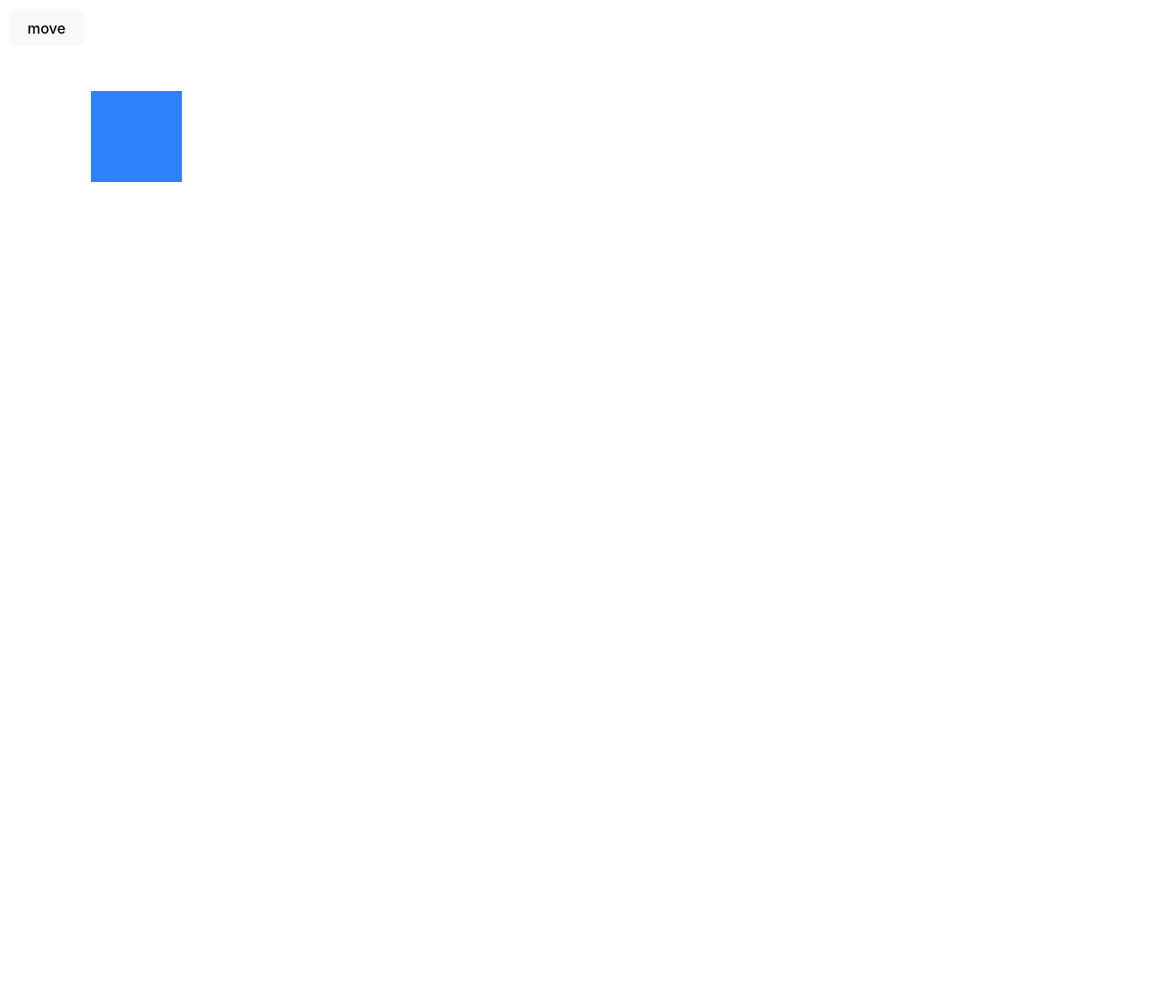
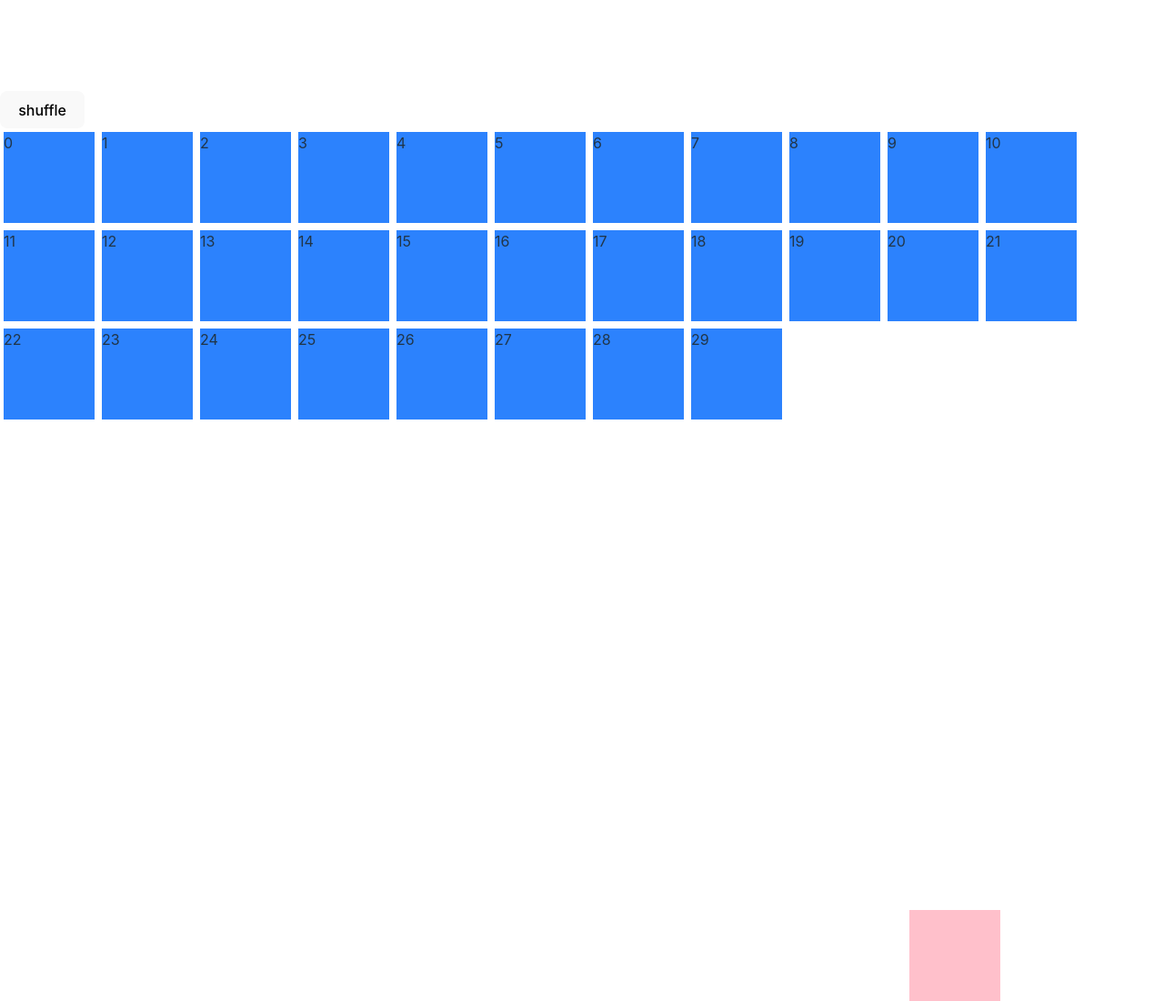
Before and after one commit to haokunaxx/react-study-project, a React (Vite) app: page / in a window 1280 px wide. Shown: the whole page at 91% size. Before the commit the page ends 800 px from the top, so only its background shows below. Built offline with nearby package versions, Linux system fonts and the light colour scheme.

Commit message:
FlipTransition代码提交

```diff
--- a/src/main.tsx
+++ b/src/main.tsx
@@ -4,7 +4,7 @@ import App from './App.tsx'
 import './index.css'
 
 ReactDOM.createRoot(document.getElementById('root')!).render(
-  <React.StrictMode>
+  // <React.StrictMode>
     <App />
-  </React.StrictMode>,
+  // </React.StrictMode>,
 )
--- a/src/practices/react-transition-group/src/CompTransitionGroup.tsx
+++ b/src/practices/react-transition-group/src/CompTransitionGroup.tsx
@@ -28,7 +28,6 @@ export const getRandomIntegerBetweenLeftAndRight = (
 };
 
 export const CompTransitionGroupDemo = () => {
-  let i = 0;
   const [list, setList] = useState<List>(
     (() =>
       [...Array(10)].map((_, index) => ({
--- a/src/practices/react-transition-group/src/FlipTransition.css
+++ b/src/practices/react-transition-group/src/FlipTransition.css
@@ -3,3 +3,16 @@
     padding: 10px;
     /* padding-top: 100px; */
 }
+
+
+.list-box{
+    display: flex;
+    flex-wrap: wrap;
+}
+
+.list-box .list-item{
+    width: 100px;
+    height: 100px;
+    background-color: #2c82fd;
+    margin:4px;
+}
--- a/src/practices/react-transition-group/src/FlipTransition.tsx
+++ b/src/practices/react-transition-group/src/FlipTransition.tsx
@@ -1,65 +1,177 @@
-import { useState, useRef, useEffect, useLayoutEffect } from "react";
-import { getRandomIntegerBetweenLeftAndRight } from "./CompTransitionGroup";
-import "./FlipTransition.css";
-const FlipTransition = () => {};
+import {
+  useState,
+  useRef,
+  useEffect,
+  useLayoutEffect,
+  useCallback,
+  PropsWithChildren
+} from 'react'
+import { getRandomIntegerBetweenLeftAndRight } from './CompTransitionGroup'
+import './FlipTransition.css'
+import { v4 as uuid } from 'uuid'
+
+// function useShuffle() {
+//   const [, forceUpdate] = useState({})
+//   const shuffle = useCallback(() => {
+//     forceUpdate({})
+//   }, [])
+//   return [shuffle]
+// }
+
+const Item = (props: PropsWithChildren<{ label: string }>) => {
+  const { children } = props
+  const firstRef = useRef<boolean>(true)
+  const elRef = useRef<HTMLDivElement>(null)
+  const oldLayoutInfo = useRef<{ left: number; top: number } | null>(null)
+  const isTransition = useRef<boolean>(false)
+  // 打断动画时记录此刻节点信息
+  if (isTransition.current) {
+    if (elRef.current) {
+      const data = elRef.current.getBoundingClientRect()
+      // console.log(window.getComputedStyle(elRef.current).transform)
+      elRef.current.style.transition = 'none' //停止过渡,清除节点之前的的偏移，不清除的话会在目标位置加上偏移（打开上一行的log和useEffectLayout中的log）
+      oldLayoutInfo.current = {
+        left: data.left,
+        top: data.top
+      }
+
+      // label === '0' && console.log(label, data.left)
+      isTransition.current = false
+    }
+  }
+  useLayoutEffect(() => {
+    if (elRef.current) {
+      const data = elRef.current?.getBoundingClientRect()
+      // 第一次挂载时讲当前节点状态保存为上一次节点状态
+      if (firstRef.current) {
+        isTransition.current = false
+        oldLayoutInfo.current = {
+          left: data.left,
+          top: data.top
+        }
+        firstRef.current = false
+        return
+      }
+      // 通过当前节点状态和上一次节点状态计算当前节点发生的变化信息，并通过设置css立即恢复至上一次节点的状态。恢复完将上一次节点的状态使用当前节点的状态更新。
+      if (oldLayoutInfo.current) {
+        const tranX = oldLayoutInfo.current.left - data.left,
+          tranY = oldLayoutInfo.current.top - data.top
+        // console.log(window.getComputedStyle(elRef.current).transform)
+        elRef.current.style.transition = 'none'
+        elRef.current.style.transform = `translate3d(${tranX}px, ${tranY}px, 0)`
+        oldLayoutInfo.current = {
+          left: data.left,
+          top: data.top
+        }
+      }
+    }
+  })
+  // 恢复至上一次节点的状态后，去除设置的css、添加transition，让节点回到新的状态模拟过渡动画
+  useEffect(() => {
+    setTimeout(() => {
+      if (elRef.current) {
+        isTransition.current = true
+        elRef.current.style.transition = 'transform 1s'
+        elRef.current.style.transform = ''
+      }
+    })
+  })
+  return <div ref={elRef}>{children}</div>
+}
 
 export const FlipTransitionDemo = () => {
-  const [x, setX] = useState(100);
-  const [y, setY] = useState(100);
-  const elRef = useRef<HTMLDivElement>(null);
+  const [list, setList] = useState<{ label: string; id: string }[]>(
+    [...Array(30)].map((_, index) => ({
+      label: '' + index,
+      id: uuid()
+    }))
+  )
+  const shuffleBtnClickHandler = () => {
+    setList([...list.sort(() => Math.random() - 0.5)])
+    // setList([list[2], list[0], list[1]])
+    // setList([list[1], list[0]])
+  }
+  return (
+    <div>
+      <div
+        className='test'
+        style={{
+          height: '100px',
+          width: '100px',
+          backgroundColor: 'pink',
+          transform: 'translate3d(1000px, 1000px, 0)',
+          transition: 'all 20s'
+        }}
+      ></div>
+      <button onClick={shuffleBtnClickHandler}>shuffle</button>
+      <div className='list-box'>
+        {list.map(({ id, label }) => (
+          <Item key={id} label={label}>
+            <div
+              key={id}
+              className='list-item'
+              // style={{ opacity: label === '0' ? '0' : '1' }}
+            >
+              {label}
+            </div>
+          </Item>
+        ))}
+      </div>
+    </div>
+  )
+}
+
+export const FlipTransition = () => {
+  const [x, setX] = useState(100)
+  const [y, setY] = useState(100)
+  const elRef = useRef<HTMLDivElement>(null)
   const oldPosition = useRef({
-    left: x,
-    top: y,
-  });
-  const newPosition = {
-    left: x,
-    top: y,
-  };
+    left: 0,
+    top: 0
+  })
+
+  const moveBtnClickHandler = () => {
+    if (elRef.current) {
+      const rect = elRef.current.getBoundingClientRect()
+      oldPosition.current.left = rect.left
+      oldPosition.current.top = rect.top
+    }
+    setX(getRandomIntegerBetweenLeftAndRight(60, 500))
+    setY(getRandomIntegerBetweenLeftAndRight(60, 500))
+  }
+
   useLayoutEffect(() => {
     if (elRef.current) {
-      const rect = elRef.current.getBoundingClientRect();
-      console.log("useLayoutEffect:", elRef.current.getBoundingClientRect());
-      const tranX = oldPosition.current.left - rect.left,
-        tranY = oldPosition.current.top - rect.top;
-      console.log("useLayoutEffect:", tranX, tranY);
-			elRef.current.style.transition = 'none'
-      elRef.current.style.transform = `translate3d(${tranX}px, ${tranY}px, 0)`;
+      const tranX = oldPosition.current.left - x,
+        tranY = oldPosition.current.top - y
+
+      elRef.current.style.transition = 'none'
+      elRef.current.style.transform = `translate3d(${tranX}px, ${tranY}px, 0)`
     }
-  });
+  })
   useEffect(() => {
     if (elRef.current) {
-      // const rect = elRef.current.getBoundingClientRect();
-			setTimeout(() => {
-				elRef.current!.style.transition = 'transform 1s'
-      	elRef.current!.style.transform = '';
-			})
-      // console.log(elRef.current.getBoundingClientRect());
-      // const tranX = oldPosition.current.left - rect.left,
-      //   tranY = oldPosition.current.top - rect.top;
-      // console.log(tranX, tranY);
+      setTimeout(() => {
+        elRef.current!.style.transition = 'transform 300ms'
+        elRef.current!.style.transform = ''
+      })
     }
-  });
+  })
+
   return (
-    <div className="flip-transition-demo">
+    <div className='flip-transition-demo'>
       <div
         style={{
-          position: "absolute",
-          width: "100px",
-          height: "100px",
-          backgroundColor: "#2c82fd",
-          left: newPosition.left + "px",
-          top: newPosition.top + "px",
+          position: 'absolute',
+          width: '100px',
+          height: '100px',
+          backgroundColor: '#2c82fd',
+          left: x + 'px',
+          top: y + 'px'
         }}
         ref={elRef}
       ></div>
-      <button
-        onClick={() => {
-          setX(getRandomIntegerBetweenLeftAndRight(60, 500));
-          setY(getRandomIntegerBetweenLeftAndRight(60, 500));
-        }}
-      >
-        move
-      </button>
+      <button onClick={moveBtnClickHandler}>move</button>
     </div>
-  );
-};
+  )
+}
--- a/src/practices/react-transition-group/src/index.tsx
+++ b/src/practices/react-transition-group/src/index.tsx
@@ -2,7 +2,7 @@ import { CompTransitionDemo } from './CompTransition'
 import { CompCSSTransitionDemo } from './CompCSSTransition'
 import { CompSwitchTransitionDemo } from './CompSwitchTransition'
 import { CompTransitionGroupDemo } from './CompTransitionGroup'
-import { FlipTransitionDemo } from './FlipTransition'
+import { FlipTransitionDemo, FlipTransition } from './FlipTransition'
 export const ReactTransitionGroupDemo = () => {
   return (
     <>
@@ -15,6 +15,7 @@ export const ReactTransitionGroupDemo = () => {
         </>
       )}
       <FlipTransitionDemo />
+      {/* <FlipTransition /> */}
     </>
   )
 }
```
